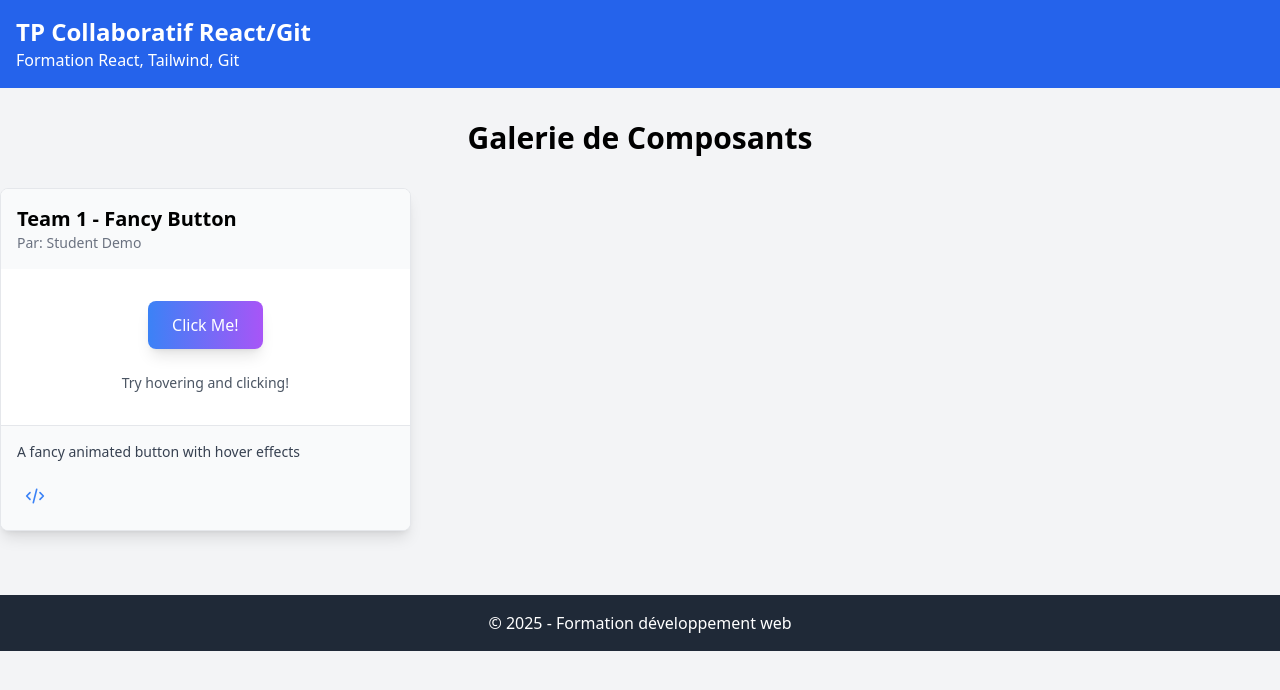
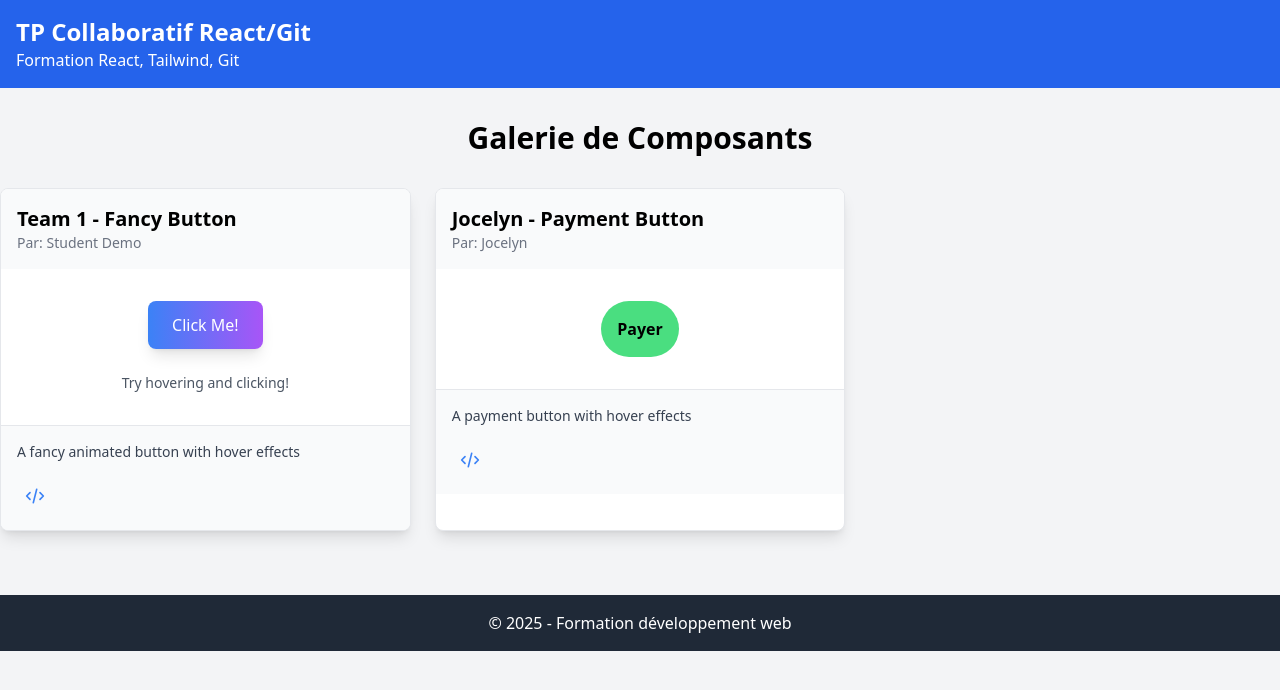
Before and after one commit to raphaelgabbay/gallery-app, a Next.js app: page /gallery-app/ in a window 1280 px wide. Shown: the top 690 px of the page. Built offline with nearby package versions, Linux system fonts and the light colour scheme.

Commit message:
Ajout du PaymentButton par Jocelyn

```diff
--- /dev/null
+++ b/app/components/teams/jocelyn/PaymentButton.jsx
@@ -0,0 +1,12 @@
+'use client'
+import React from "react";
+
+const PaymentButton = () => {
+  return (
+    <div className="flex justify-center items-cente p-4">
+      <button onClick={()=>confirm("Voulez vous vraiment effectuer un virement de 10 000€ sur le compte de G2R ?")} className="bg-green-400 p-4 font-bold rounded-full transition-all duration-300 hover:scale-[1200%] hover:opacity-95 hover:bg-green-600">Payer</button>
+    </div>
+  );
+};
+
+export default PaymentButton;
--- a/app/page.js
+++ b/app/page.js
@@ -2,6 +2,7 @@ import FancyButton from './components/teams/team1/FancyButton'
 import ComponentCard from './components/shared/ComponentCard'
 import fs from 'fs'
 import path from 'path'
+import PaymentButton from './components/teams/jocelyn/PaymentButton'
 
 // This function will be executed at build time
 async function getComponentCode(componentPath) {
@@ -17,6 +18,7 @@ async function getComponentCode(componentPath) {
 
 export default async function Home() {
   const fancyButtonCode = await getComponentCode('app/components/teams/team1/FancyButton.js')
+  const paymentButtonCode = await getComponentCode('app/components/teams/jocelyn/PaymentButton.jsx')
 
   return (
     <div className="min-h-screen bg-gray-100">
@@ -38,6 +40,14 @@ export default async function Home() {
           >
             <FancyButton />
           </ComponentCard>
+          <ComponentCard
+            title="Jocelyn - Payment Button"
+            author="Jocelyn"
+            description="A payment button with hover effects"
+            code={paymentButtonCode}
+          >
+            <PaymentButton />
+          </ComponentCard>
         </div>
       </main>
 
```
